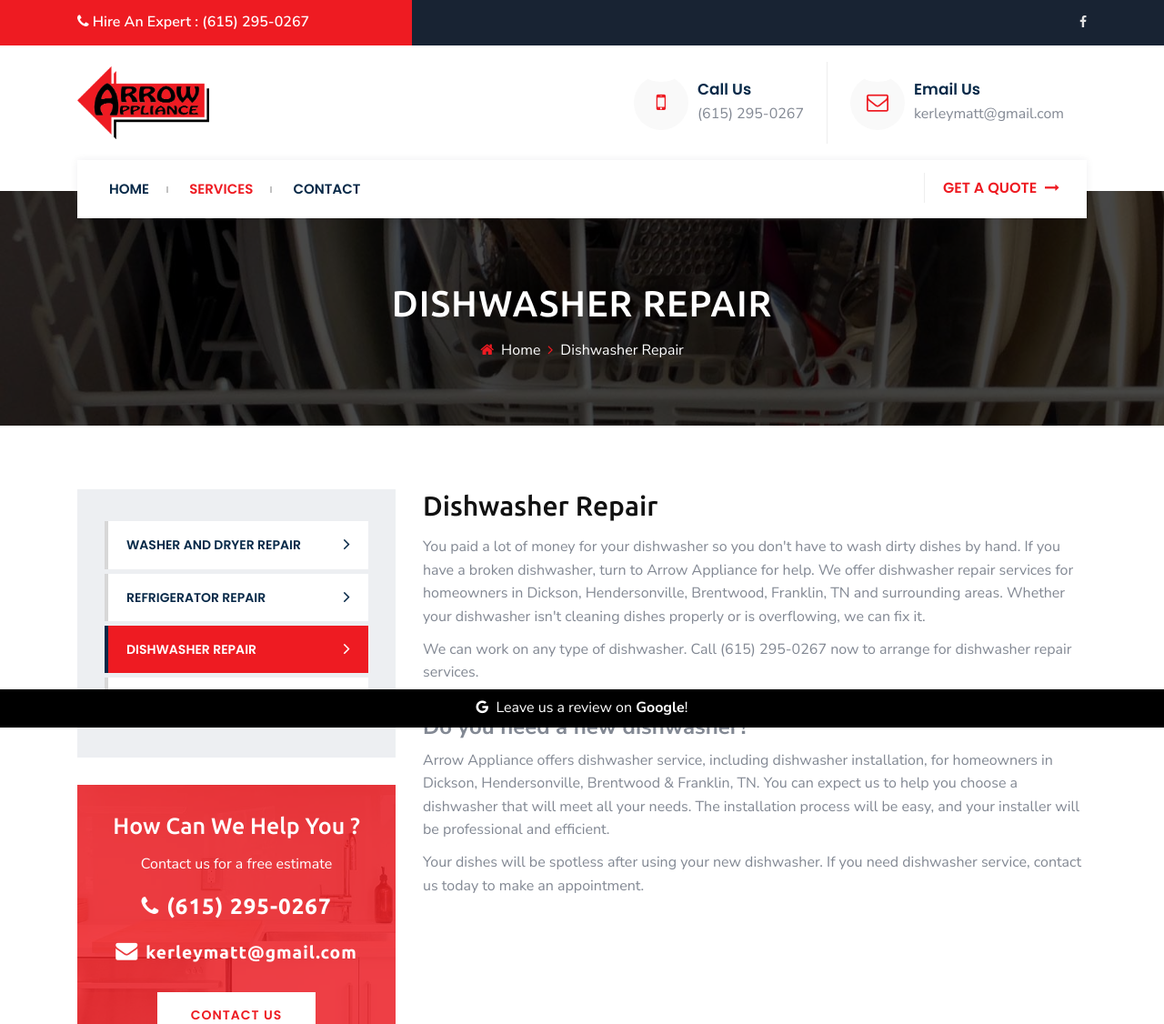
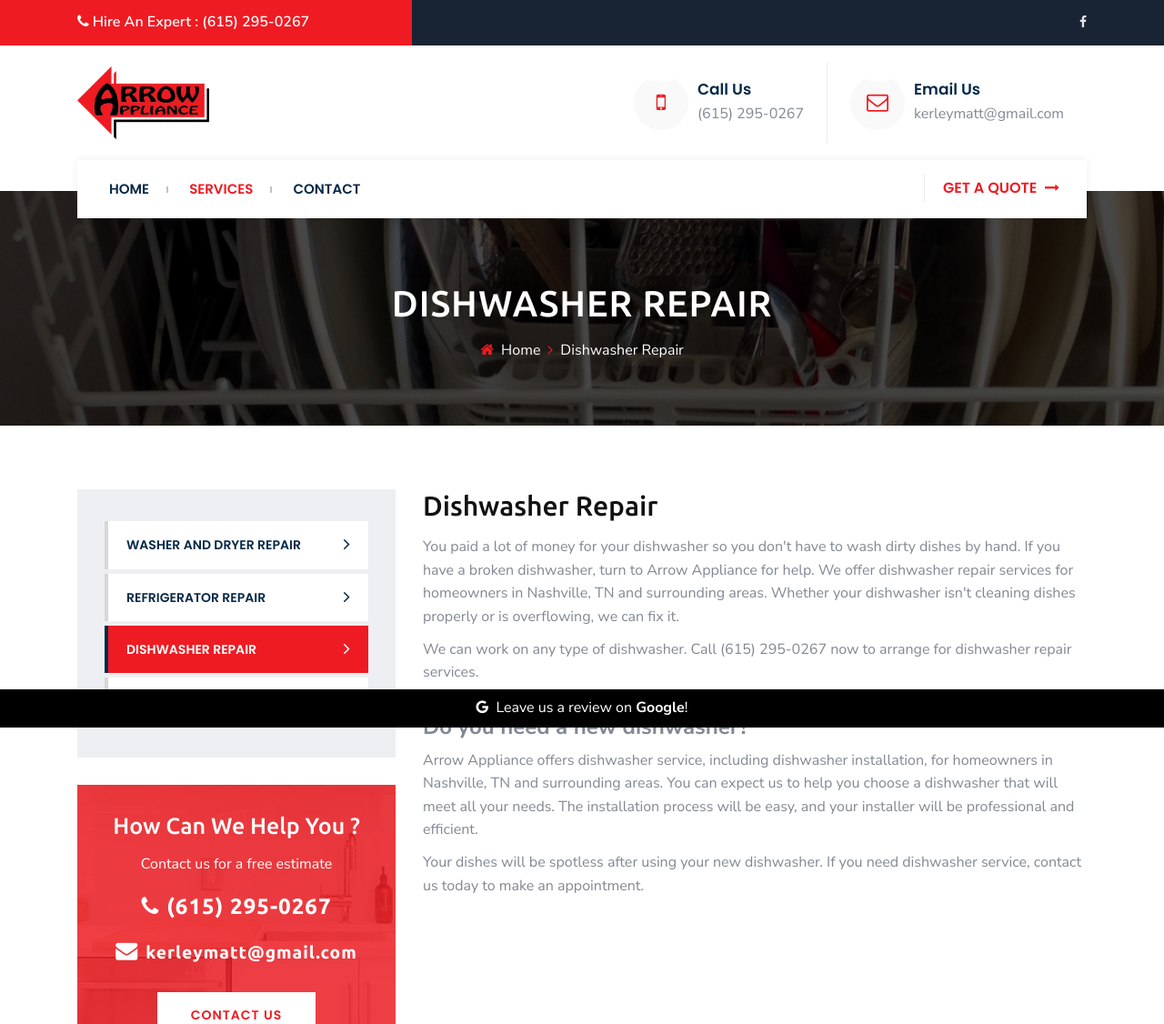
Before and after one commit to warnercarpenter/arrowappliance, a plain HTML site: page dishwasher-repair.html in a window 1280 px wide. Shown: the top 1126 px of the page at 91% size. Drawn offline with Linux system fonts and the light colour scheme; a script that the page names is missing.

Commit message:
updated product bios

```diff
--- a/dishwasher-repair.html
+++ b/dishwasher-repair.html
@@ -305,10 +305,9 @@
                     You paid a lot of money for your dishwasher so you don't
                     have to wash dirty dishes by hand. If you have a broken
                     dishwasher, turn to Arrow Appliance for help. We offer
-                    dishwasher repair services for homeowners in Dickson,
-                    Hendersonville, Brentwood, Franklin, TN and surrounding
-                    areas. Whether your dishwasher isn't cleaning dishes
-                    properly or is overflowing, we can fix it.
+                    dishwasher repair services for homeowners in Nashville, TN
+                    and surrounding areas. Whether your dishwasher isn't
+                    cleaning dishes properly or is overflowing, we can fix it.
                   </p>
                   <p>
                     We can work on any type of dishwasher. Call
@@ -322,11 +321,11 @@
                   </h4>
                   <p>
                     Arrow Appliance offers dishwasher service, including
-                    dishwasher installation, for homeowners in Dickson,
-                    Hendersonville, Brentwood & Franklin, TN. You can expect us
-                    to help you choose a dishwasher that will meet all your
-                    needs. The installation process will be easy, and your
-                    installer will be professional and efficient.
+                    dishwasher installation, for homeowners in Nashville, TN and
+                    surrounding areas. You can expect us to help you choose a
+                    dishwasher that will meet all your needs. The installation
+                    process will be easy, and your installer will be
+                    professional and efficient.
                   </p>
                   <p>
                     Your dishes will be spotless after using your new
```
Also changed, not shown: oven-repair.html (+2 -2 lines), refrigerator-repair.html (+3 -4 lines), washer-dryer-repair.html (+4 -6 lines).
